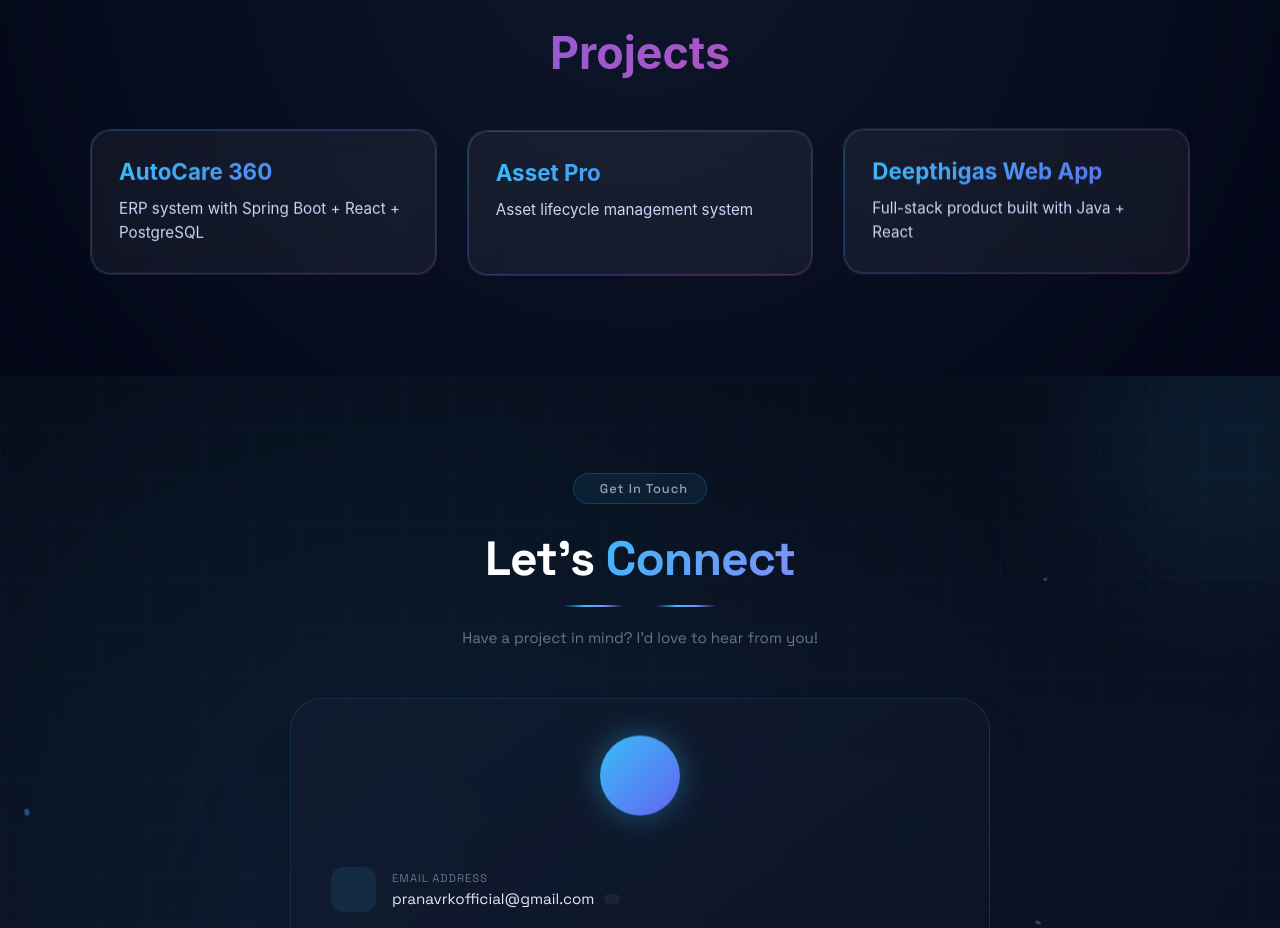
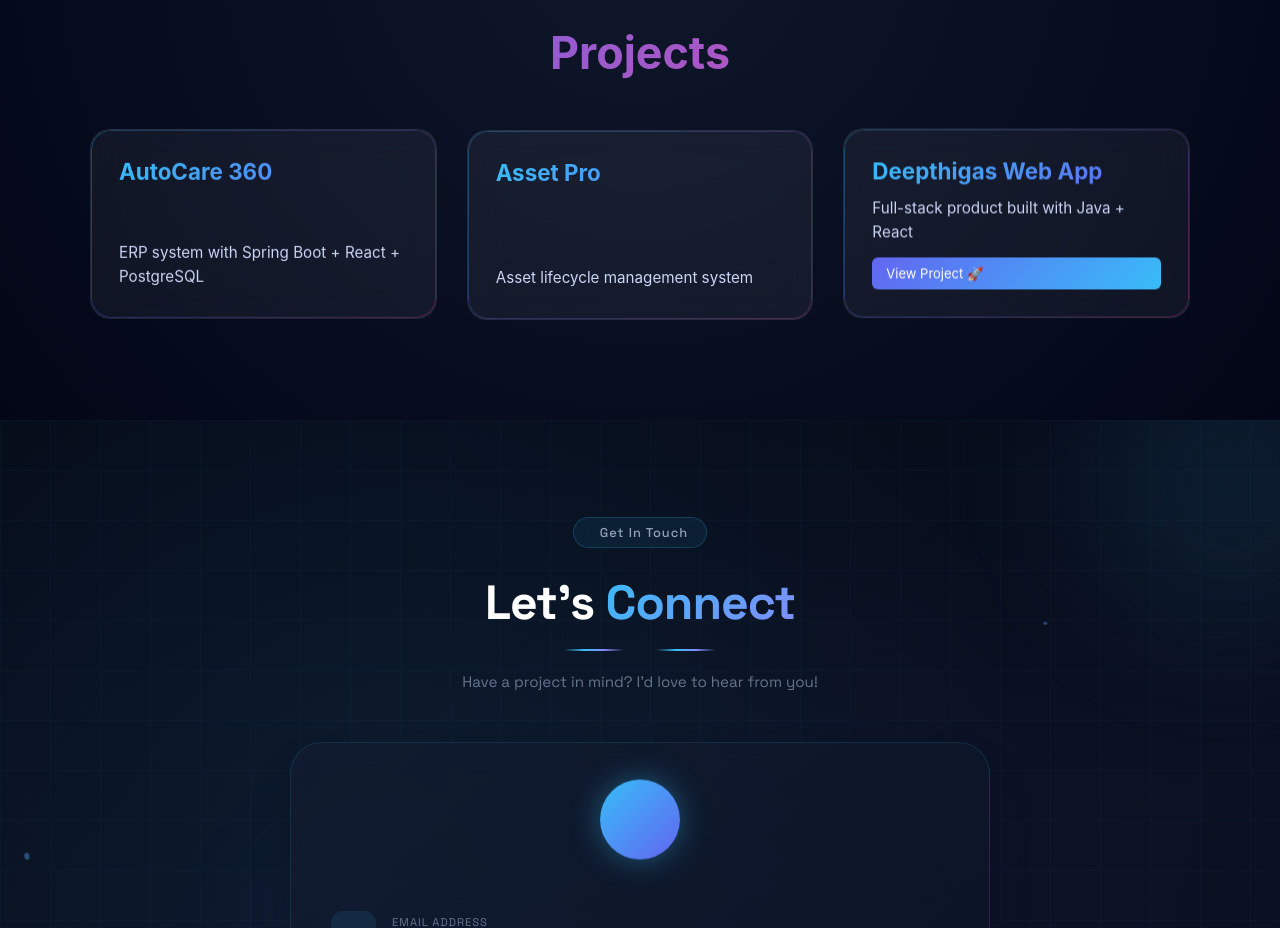
Before and after one commit to Pranavrkvtk/portfoliowebsite, a React (Create React App) app: page / in a window 1280 px wide. Shown: the part 5240-6168 px from the top of the page. Built offline with nearby package versions, Linux system fonts and the light colour scheme.

Commit message:
codechanges

```diff
--- a/src/components/Projects.css
+++ b/src/components/Projects.css
@@ -44,8 +44,79 @@
   transition: all 0.4s ease;
   text-align: left;
   overflow: hidden;
+
+  display: flex;
+  flex-direction: column;
+  justify-content: space-between;
+
+  animation: floatCard 6s ease-in-out infinite;
 }
 
+/* 🔥 FIXED overlay (click safe) */
+.project-card::before {
+  content: "";
+  position: absolute;
+  inset: 0;
+  border-radius: 20px;
+  padding: 1px;
+  background: linear-gradient(135deg, #38bdf8, #6366f1, #ec4899);
+
+  -webkit-mask:
+    linear-gradient(#000 0 0) content-box,
+    linear-gradient(#000 0 0);
+  -webkit-mask-composite: xor;
+  mask-composite: exclude;
+
+  opacity: 0.3;
+
+  pointer-events: none; /* 🔥 IMPORTANT FIX */
+}
+
+/* ✨ Hover */
+.project-card:hover {
+  transform: translateY(-10px) scale(1.03);
+  box-shadow: 0 20px 40px rgba(56, 189, 248, 0.25);
+}
+
+/* 🌟 Title */
+.project-card h3 {
+  margin-bottom: 12px;
+  font-size: 1.4rem;
+
+  background: linear-gradient(135deg, #38bdf8, #6366f1);
+  -webkit-background-clip: text;
+  -webkit-text-fill-color: transparent;
+}
+
+/* 📄 Description */
+.project-card p {
+  color: #cbd5f5;
+  font-size: 0.95rem;
+  line-height: 1.6;
+}
+
+/* 🔘 Button FIXED */
+.project-btn {
+  margin-top: auto;
+  margin-top: 16px;
+  padding: 8px 14px;
+  border-radius: 6px;
+
+  background: linear-gradient(135deg, #6366f1, #38bdf8);
+  color: white;
+  text-decoration: none;
+  font-size: 13px;
+
+  transition: all 0.3s ease;
+
+  position: relative;
+  z-index: 2; /* 🔥 ensures clickable */
+}
+
+.project-btn:hover {
+  transform: scale(1.05);
+  box-shadow: 0 5px 15px rgba(56, 189, 248, 0.4);
+}
 /* 🔥 Glow border effect */
 .project-card::before {
   content: "";
@@ -126,3 +197,22 @@
     font-size: 1.8rem;
   }
 }
+
+.project-btn {
+  display: inline-block;
+  margin-top: 12px;
+  padding: 8px 14px;
+  border-radius: 6px;
+
+  background: linear-gradient(135deg, #6366f1, #38bdf8);
+  color: white;
+  text-decoration: none;
+  font-size: 13px;
+
+  transition: all 0.3s ease;
+}
+
+.project-btn:hover {
+  transform: scale(1.05);
+  box-shadow: 0 5px 15px rgba(56, 189, 248, 0.4);
+}
--- a/src/components/Projects.jsx
+++ b/src/components/Projects.jsx
@@ -13,6 +13,7 @@ function Projects() {
     {
       title: "Deepthigas Web App",
       desc: "Full-stack product built with Java + React",
+      link: "https://deepthigas-reactjs.vercel.app/",
     },
   ];
 
@@ -25,6 +26,18 @@ function Projects() {
           <div className="project-card" key={index}>
             <h3>{project.title}</h3>
             <p>{project.desc}</p>
+
+            {/* ✅ Show button only if link exists */}
+            {project.link && (
+              <a
+                href={project.link}
+                target="_blank"
+                rel="noopener noreferrer"
+                className="project-btn"
+              >
+                View Project 🚀
+              </a>
+            )}
           </div>
         ))}
       </div>
```
